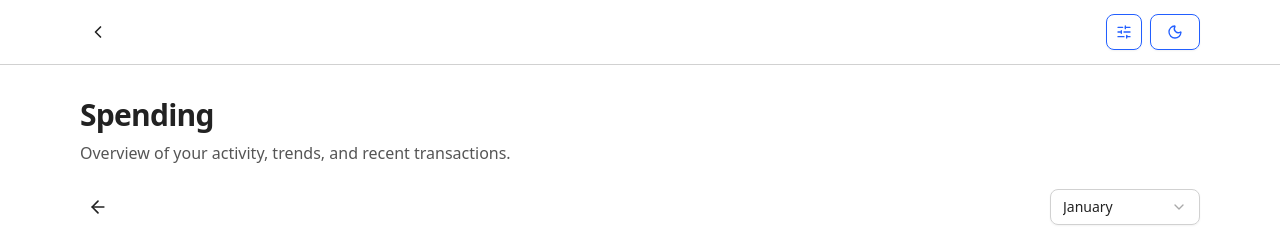
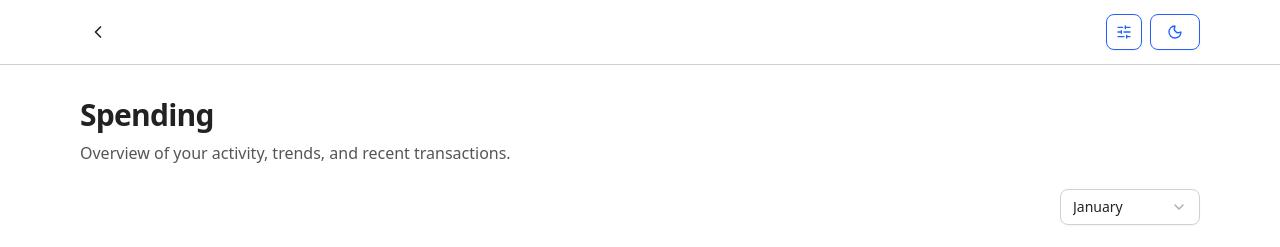
Before and after one commit to gbspecapedra/coinpay-ui, a Next.js app: page /spending in a window 1280 px wide. Shown: the top 247 px of the page. Built offline with nearby package versions, Linux system fonts and the light colour scheme.

Commit message:
feat: query params for selected month

```diff
--- a/src/app/home/_components/recent-activity.tsx
+++ b/src/app/home/_components/recent-activity.tsx
@@ -80,6 +80,7 @@ function TxRow({
 
 export function RecentActivity({
   rows,
+  month,
 }: {
   rows: Array<{
     key: CategoryKey;
@@ -87,6 +88,7 @@ export function RecentActivity({
     subtitle: string;
     amount: number;
   }>;
+  month: string;
 }) {
   return (
     <SectionCard>
@@ -96,12 +98,12 @@ export function RecentActivity({
             Recent activity
           </h2>
           <p className="text-sm text-muted-foreground">
-            A quick view of what’s happening today.
+            A quick view of what&apos;s happening today.
           </p>
         </div>
 
         <Link
-          href="/spending"
+          href={`/spending?month=${encodeURIComponent(month)}`}
           className="text-sm font-medium text-primary hover:underline dark:text-[#A4ABFF]"
         >
           View all
--- a/src/app/home/page.tsx
+++ b/src/app/home/page.tsx
@@ -1,6 +1,4 @@
 "use client";
-
-import { useMemo } from "react";
 import { PageShell } from "@/components/layout/page-shell";
 import { Button } from "@/components/ui/button";
 import { Bell, Trophy } from "lucide-react";
@@ -11,9 +9,18 @@ import { BalanceBanner } from "./_components/balance-banner";
 import { RecentActivity } from "./_components/recent-activity";
 import { QuickActions } from "./_components/quick-actions";
 import { Insights } from "./_components/insights";
+import { coerceMonth } from "@/lib/months";
+import { useSearchParams } from "next/navigation";
+import { useMemo } from "react";
 
 export default function HomePage() {
-  const model = useMemo(() => buildHomeModel({ month: "January" }), []);
+  const searchParams = useSearchParams();
+  const month = useMemo(() => {
+    const raw = searchParams.get("month") ?? undefined;
+    return coerceMonth(raw);
+  }, [searchParams]);
+
+  const model = buildHomeModel({ month });
 
   return (
     <PageShell
@@ -44,7 +51,7 @@ export default function HomePage() {
             }}
           />
 
-          <RecentActivity rows={model.recent} />
+          <RecentActivity rows={model.recent} month={month} />
         </div>
 
         <aside className="space-y-6 lg:col-span-4">
--- a/src/app/spending/_components/spending-top-controls.tsx
+++ /dev/null
@@ -1,45 +0,0 @@
-import Link from "next/link";
-import { Button } from "@/components/ui/button";
-import {
-  Select,
-  SelectContent,
-  SelectItem,
-  SelectTrigger,
-  SelectValue,
-} from "@/components/ui/select";
-import { ArrowLeft } from "lucide-react";
-
-export function SpendingTopControls({
-  month,
-  months,
-  onMonthChange,
-}: {
-  month: string;
-  months: readonly string[];
-  onMonthChange: (m: string) => void;
-}) {
-  return (
-    <div className="grid grid-cols-2 items-center">
-      <Button variant="ghost" size="icon" asChild aria-label="Back to home">
-        <Link href="/home">
-          <ArrowLeft className="size-5" />
-        </Link>
-      </Button>
-
-      <div className="flex justify-end">
-        <Select value={month} onValueChange={onMonthChange}>
-          <SelectTrigger className="h-10 w-[150px]">
-            <SelectValue placeholder="Select month" />
-          </SelectTrigger>
-          <SelectContent className="max-h-72">
-            {months.map((m) => (
-              <SelectItem key={m} value={m}>
-                {m}
-              </SelectItem>
-            ))}
-          </SelectContent>
-        </Select>
-      </div>
-    </div>
-  );
-}
--- a/src/app/spending/_data/constants.ts
+++ b/src/app/spending/_data/constants.ts
@@ -1,20 +1,5 @@
 import { CreditCard, Landmark, PiggyBank, Receipt } from "lucide-react";
 import type { CategoryDef } from "./types";
-
-export const MONTHS = [
-  "January",
-  "February",
-  "March",
-  "April",
-  "May",
-  "June",
-  "July",
-  "August",
-  "September",
-  "October",
-  "November",
-  "December",
-] as const;
 
 export const CATEGORIES: CategoryDef[] = [
   {
--- a/src/app/spending/page.tsx
+++ b/src/app/spending/page.tsx
@@ -5,19 +5,26 @@ import { PageShell } from "@/components/layout/page-shell";
 import { Button } from "@/components/ui/button";
 import { SlidersHorizontal } from "lucide-react";
 
-import { MONTHS, CATEGORIES } from "./_data/constants";
+import { CATEGORIES } from "./_data/constants";
 import type { CategoryKey } from "./_data/types";
 import { buildSpendingDataset } from "./_data/fake";
 
-import { SpendingTopControls } from "./_components/spending-top-controls";
 import { SummaryCards } from "./_components/summary-cards";
 import { WeeklyBreakdownCard } from "./_components/weekly-breakdown-card";
 import { CategorySelector } from "./_components/category-selector";
 import { TransactionsCard } from "./_components/transactions-card";
+import { coerceMonth } from "@/lib/months";
+import { useSearchParams } from "next/navigation";
+import { MonthSelect } from "@/components/month-select";
 
 export default function SpendingPage() {
+  const searchParams = useSearchParams();
+  const month = useMemo(() => {
+    const raw = searchParams.get("month") ?? undefined;
+    return coerceMonth(raw);
+  }, [searchParams]);
+
   const [active, setActive] = useState<CategoryKey>("spending");
-  const [month, setMonth] = useState<string>("January");
 
   const data = useMemo(() => {
     return buildSpendingDataset({
@@ -33,7 +40,7 @@ export default function SpendingPage() {
       description="Overview of your activity, trends, and recent transactions."
       size="lg"
       variant="plain"
-      backHref="/home"
+      backHref={`/home?month=${encodeURIComponent(month)}`}
       headerRight={
         <Button variant="outline" size="icon" aria-label="Filters">
           <SlidersHorizontal className="size-4" />
@@ -41,11 +48,9 @@ export default function SpendingPage() {
       }
       contentClassName="space-y-6"
     >
-      <SpendingTopControls
-        month={month}
-        months={MONTHS}
-        onMonthChange={setMonth}
-      />
+      <div className="flex justify-end">
+        <MonthSelect value={month} widthClassName="w-[140px]" />
+      </div>
 
       <div className="grid gap-6 lg:grid-cols-[1fr_420px]">
         <div className="space-y-6">
--- /dev/null
+++ b/src/components/month-select.tsx
@@ -0,0 +1,45 @@
+"use client";
+
+import * as React from "react";
+import { usePathname, useRouter, useSearchParams } from "next/navigation";
+import {
+  Select,
+  SelectContent,
+  SelectItem,
+  SelectTrigger,
+  SelectValue,
+} from "@/components/ui/select";
+import { MONTHS, type MonthName } from "@/lib/months";
+
+export function MonthSelect({
+  value,
+  widthClassName = "w-[150px]",
+}: {
+  value: MonthName;
+  widthClassName?: string;
+}) {
+  const router = useRouter();
+  const pathname = usePathname();
+  const searchParams = useSearchParams();
+
+  function onChange(next: string) {
+    const params = new URLSearchParams(searchParams.toString());
+    params.set("month", next);
+    router.replace(`${pathname}?${params.toString()}`, { scroll: false });
+  }
+
+  return (
+    <Select value={value} onValueChange={onChange}>
+      <SelectTrigger className={`h-10 ${widthClassName}`}>
+        <SelectValue placeholder="Select month" />
+      </SelectTrigger>
+      <SelectContent className="max-h-72">
+        {MONTHS.map((m) => (
+          <SelectItem key={m} value={m}>
+            {m}
+          </SelectItem>
+        ))}
+      </SelectContent>
+    </Select>
+  );
+}
--- /dev/null
+++ b/src/lib/months.ts
@@ -0,0 +1,27 @@
+export const MONTHS = [
+  "January",
+  "February",
+  "March",
+  "April",
+  "May",
+  "June",
+  "July",
+  "August",
+  "September",
+  "October",
+  "November",
+  "December",
+];
+
+export type MonthName = (typeof MONTHS)[number];
+
+export function getCurrentMonthName(): MonthName {
+  const idx = new Date().getMonth(); // 0..11
+  return MONTHS[idx];
+}
+
+export function coerceMonth(value?: string | null): MonthName {
+  if (!value) return getCurrentMonthName();
+  const found = MONTHS.find((m) => m.toLowerCase() === value.toLowerCase());
+  return found ?? getCurrentMonthName();
+}
```
